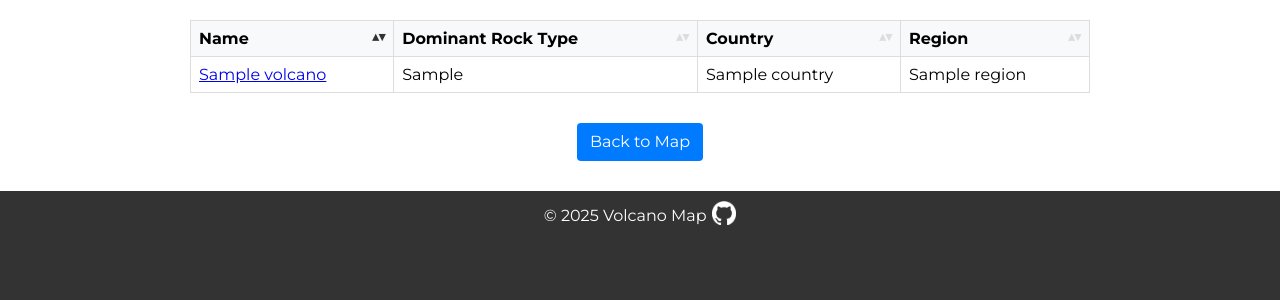
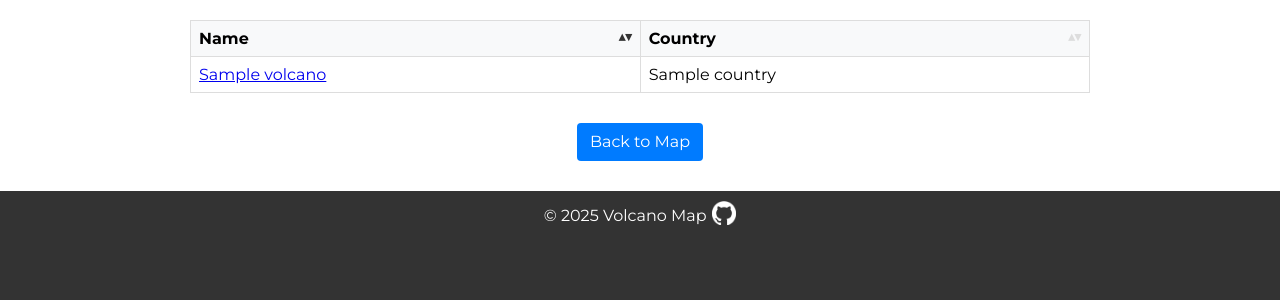
Before and after one commit to geodesymiami/VolcDef_web, a Flask app: template volcdef_web/templates/volcanoes_list.html in a window 1280 px wide. Shown: the part 100-400 px from the top of the page. Run offline with Flask 3, Linux system fonts and the light colour scheme; the template is opened without the code that fills it: most values are stand-ins (such as "Sample title", 1, 10 or a date in 2020); parts of the project's set-up code (start-up, migrations or seed data) failed here and were passed over; some libraries are stand-ins or nearby versions.

Commit message:
volcanoes_list.html: erduced unnecessary fields

```diff
--- a/volcdef_web/templates/volcanoes_list.html
+++ b/volcdef_web/templates/volcanoes_list.html
@@ -7,18 +7,14 @@
     <thead>
         <tr>
             <th>Name</th>
-            <th>Dominant Rock Type</th>
             <th>Country</th>
-            <th>Region</th>
         </tr>
     </thead>
     <tbody>
         {% for volcano in volcanoes %}
             <tr>
                 <td><a href="{{ volcano.volcdef_link }}">{{ volcano.name }}</a></td>
-                <td>{{ volcano.dominant_rock_type }}</td>
                 <td>{{ volcano.country }}</td>
-                <td>{{ volcano.region }}</td>
             </tr>
         {% endfor %}
     </tbody>
```
